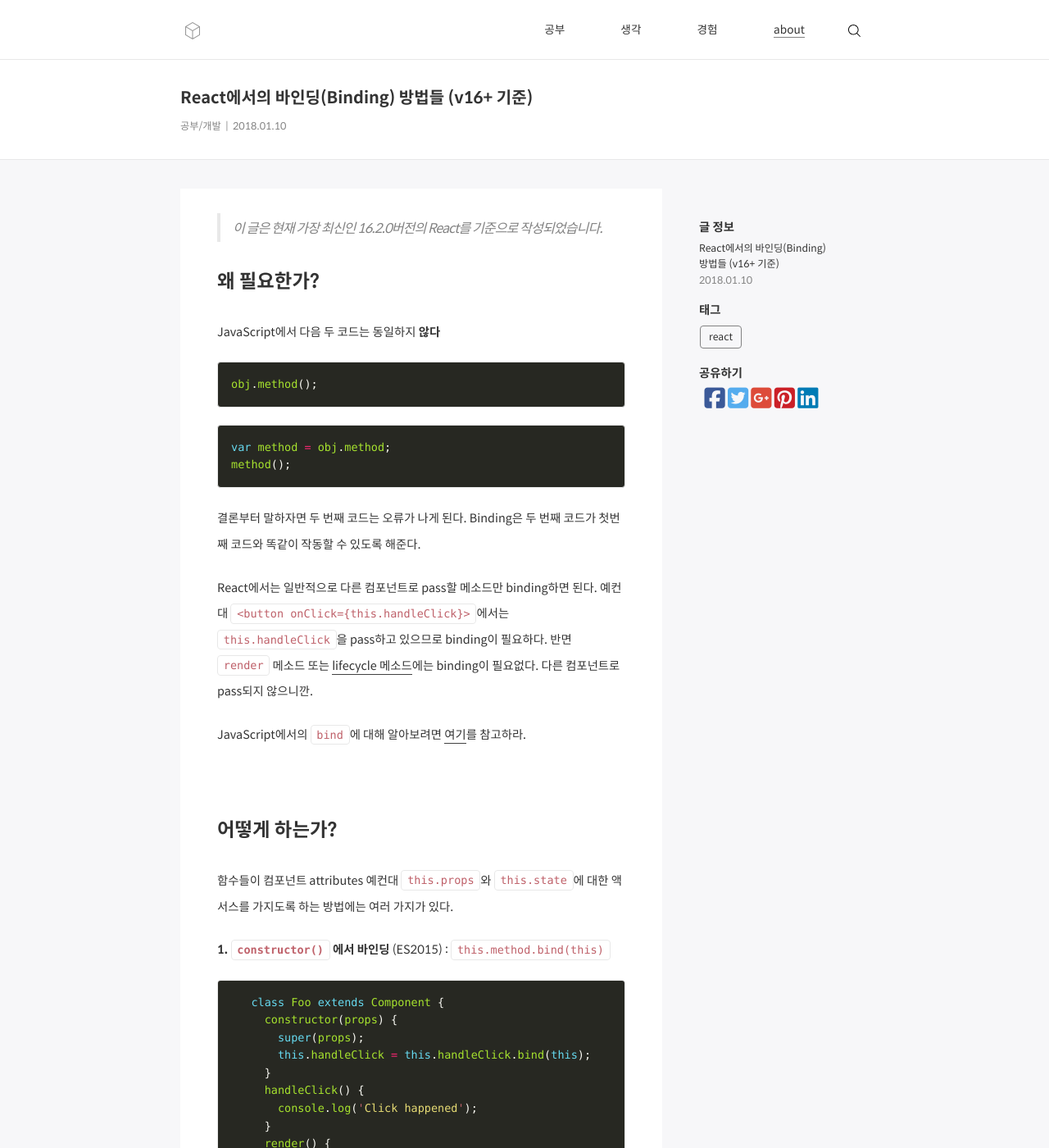
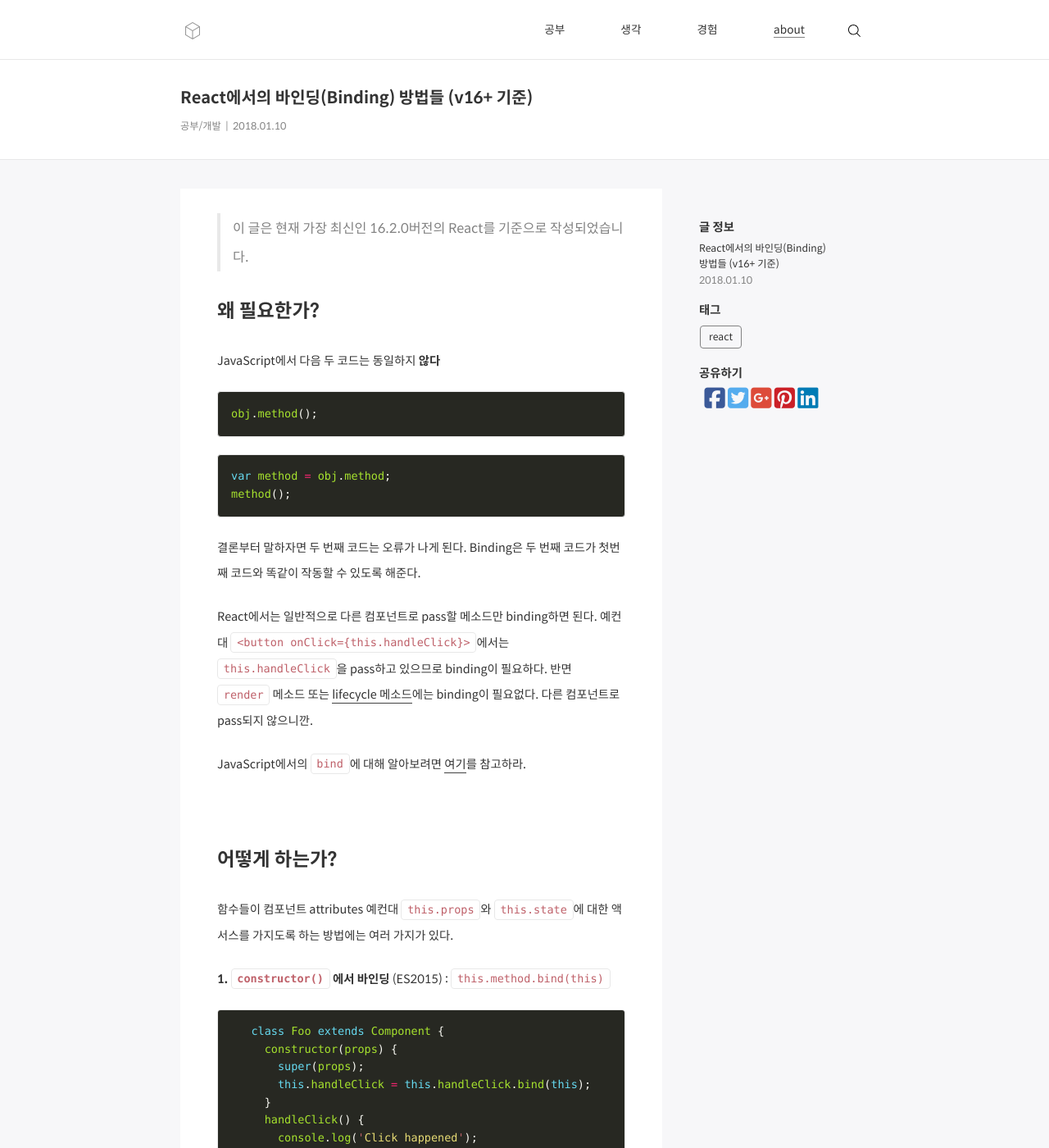
Before and after one commit to jyoonsong/jyoonsong.github.io, a Jekyll site: the page built from _posts/2018-01-10-react-bind.md, in a window 1280 px wide and 1400 px high. Shown: the whole window at 82% size. Built offline with Jekyll 4.4.1, drawn with Linux system fonts in a browser that asks for light colours; nearby versions of some CDN libraries.

Commit message:
change blockquote style

```diff
--- a/_sass/korean/_base.scss
+++ b/_sass/korean/_base.scss
@@ -141,8 +141,6 @@
   border-left: 4px solid $grey-color-light;
   padding-left: $spacing-unit / 2;
   @include relative-font-size(1.125);
-  letter-spacing: -1px;
-  font-style: italic;
 
   > :last-child {
     margin-bottom: 0;
```
